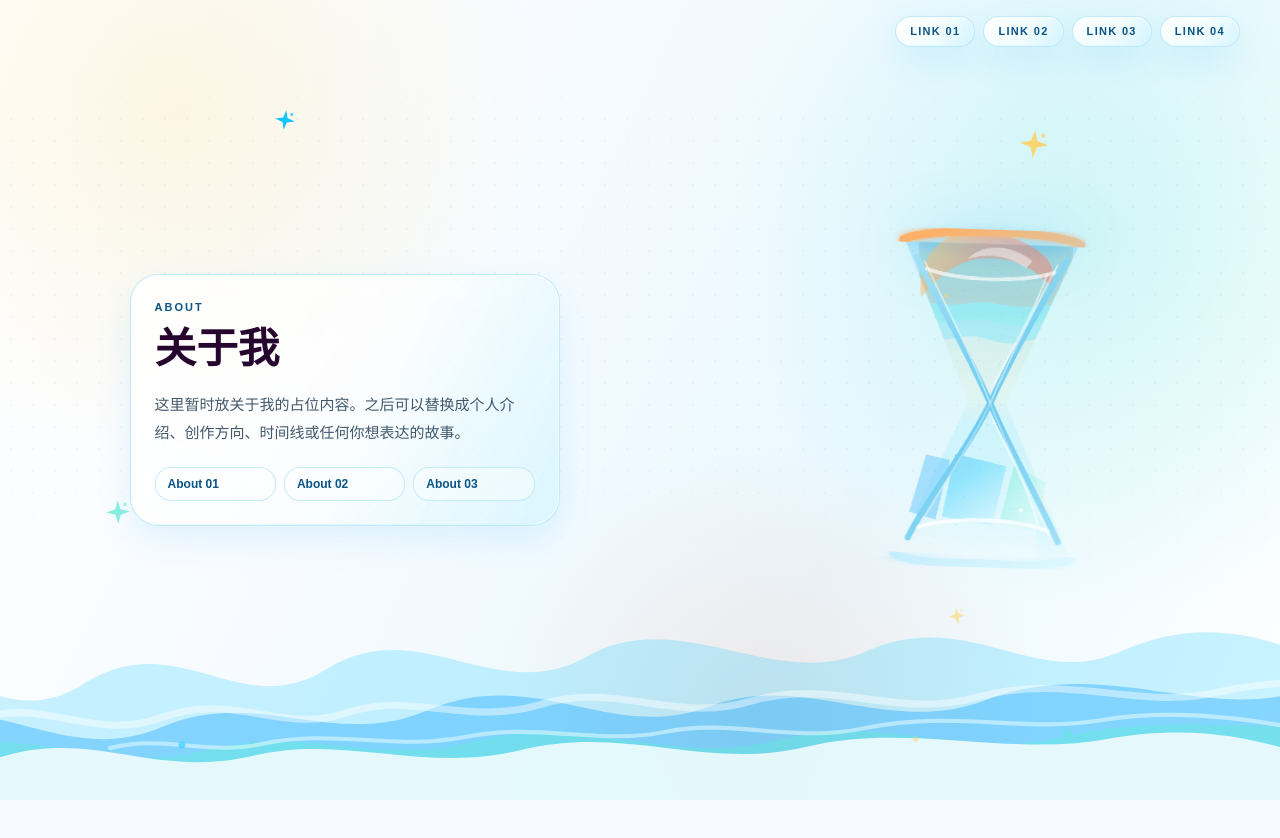
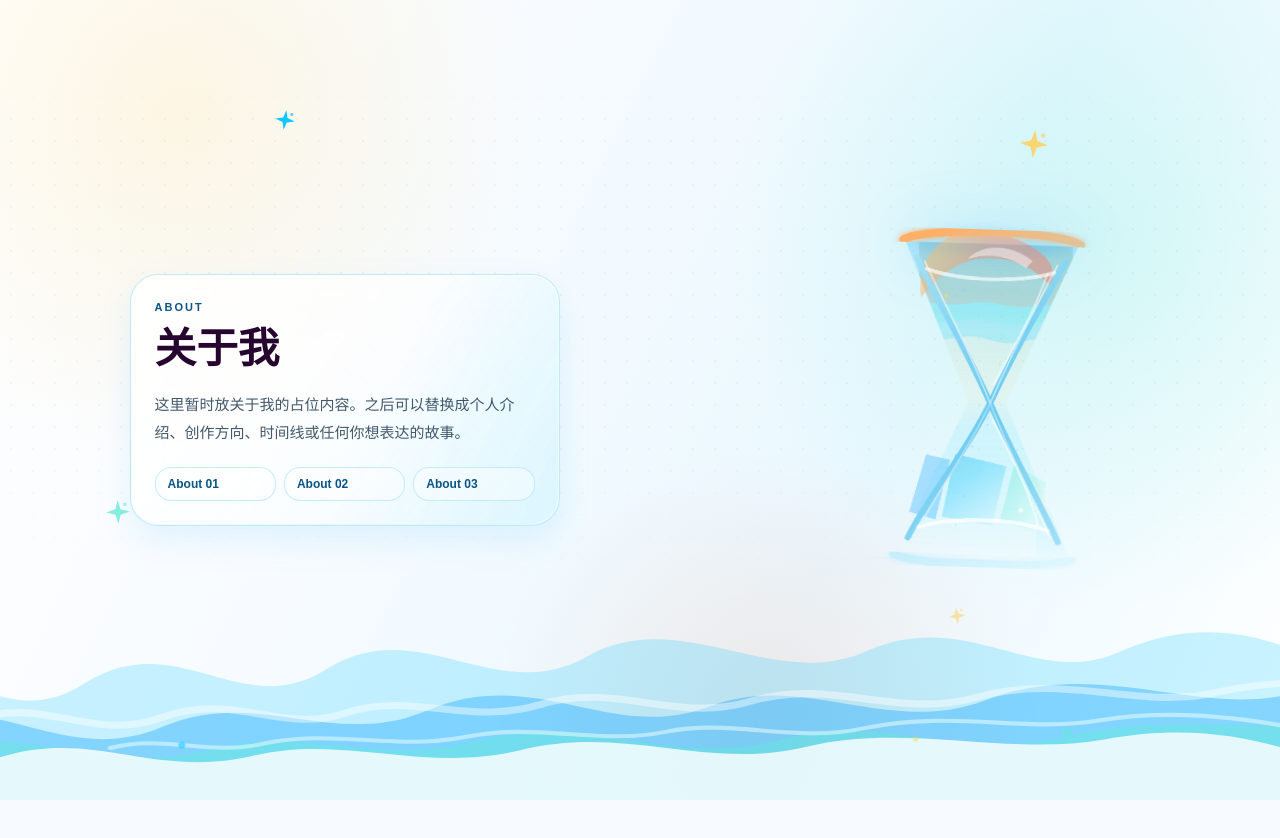
Before and after one commit to aqhours/aqhours-site, a Next.js app: page / in a window 1280 px wide. Shown: the top 838 px of the page. Built offline with nearby package versions, Linux system fonts and the light colour scheme.

Commit message:
Polish homepage explore scroll

```diff
--- a/src/app/globals.css
+++ b/src/app/globals.css
@@ -23,10 +23,6 @@ html,
 body {
   min-height: 100%;
   margin: 0;
-}
-
-html {
-  scroll-behavior: smooth;
 }
 
 body {
--- a/src/components/home/HomepageHero.tsx
+++ b/src/components/home/HomepageHero.tsx
@@ -5,8 +5,6 @@ import { motion, useMotionTemplate, useMotionValueEvent, useReducedMotion, useSc
 import { CollageLayer } from "./CollageLayer";
 import { KineticHourglass } from "./KineticHourglass";
 import { WaveRibbons } from "./WaveRibbons";
-
-const navigation = ["Link 01", "Link 02", "Link 03", "Link 04"];
 
 const aboutStats = ["About 01", "About 02", "About 03"];
 
@@ -99,17 +97,17 @@ export function HomepageHero() {
     }
 
     if (shouldReduceMotion) {
-      window.scrollTo({ top: targetY });
+      window.scrollTo(0, targetY);
       return;
     }
 
-    const duration = 1450;
+    const duration = 1850;
     const startedAt = performance.now();
-    const easeOutSoft = (progress: number) => 1 - Math.pow(1 - progress, 2.25);
+    const easeOutSoft = (progress: number) => 1 - Math.pow(1 - progress, 1.65);
 
     const animateScroll = (time: number) => {
       const progress = Math.min(1, (time - startedAt) / duration);
-      window.scrollTo({ top: startY + distance * easeOutSoft(progress) });
+      window.scrollTo(0, startY + distance * easeOutSoft(progress));
 
       if (progress < 1) {
         scrollAnimationRef.current = requestAnimationFrame(animateScroll);
@@ -129,20 +127,6 @@ export function HomepageHero() {
           <div className="absolute inset-0 bg-[linear-gradient(116deg,#FFFFFF_0%,#F7FBFF_34%,#E9F8FF_66%,#FFFFFF_100%)]" />
           <div className="absolute inset-0 bg-[radial-gradient(circle_at_14%_14%,rgba(255,209,102,0.18),transparent_28%),radial-gradient(circle_at_86%_30%,rgba(94,234,212,0.2),transparent_30%),radial-gradient(circle_at_60%_90%,rgba(255,138,101,0.15),transparent_26%)]" />
           <div className="hero-dotted-grid absolute inset-x-0 top-16 h-[66vh] opacity-30" />
-
-          <header className="absolute inset-x-0 top-0 z-50 flex items-center justify-end px-4 py-4 sm:px-8 lg:px-10">
-            <nav className="grid grid-cols-2 gap-1.5 text-[10px] font-semibold uppercase tracking-[0.12em] text-[#0A5486] sm:flex sm:gap-2 sm:text-[11px]">
-              {navigation.map((item) => (
-                <a
-                  key={item}
-                  href="#"
-                  className="liquid-glass inline-flex items-center justify-center rounded-full px-3 py-1.5 transition-transform duration-150 ease-[var(--ease-out)] active:scale-[0.97] sm:px-3.5"
-                >
-                  <span>{item}</span>
-                </a>
-              ))}
-            </nav>
-          </header>
 
           <motion.div
             className="pointer-events-none absolute left-1/2 top-1/2 z-20"
```
